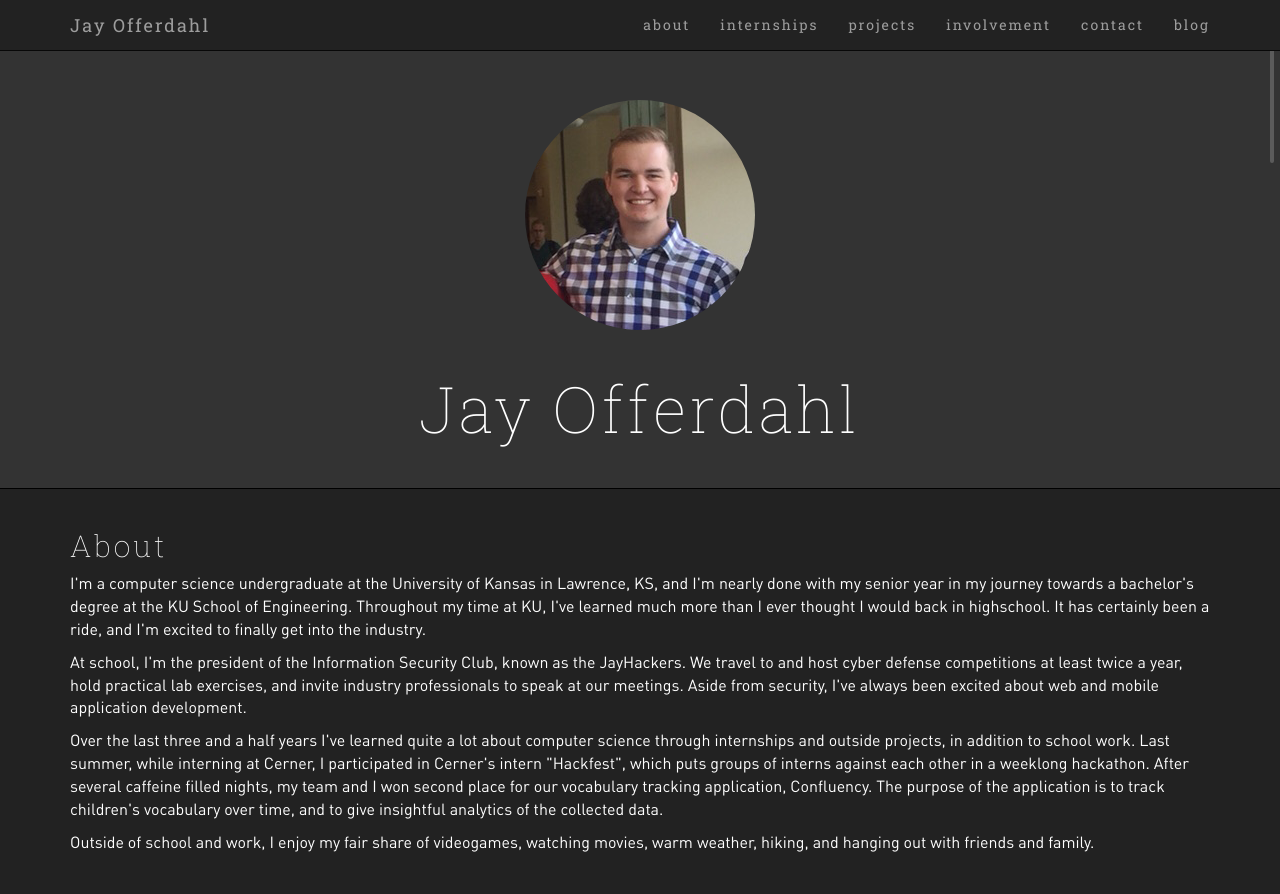
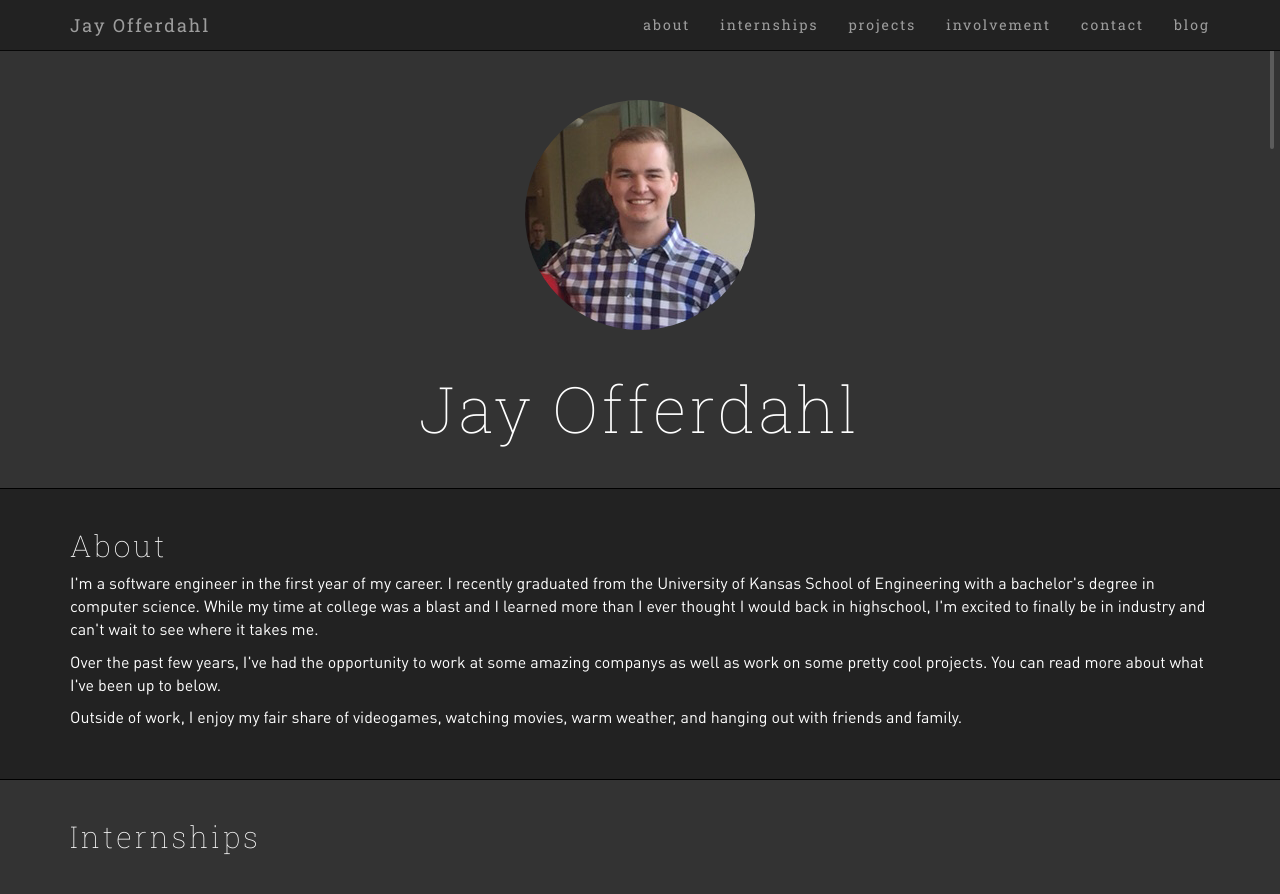
Before and after one commit to JayOfferdahl/jayofferdahl.github.io, a Jekyll site: the page built from index.md, in a window 1280 px wide. Shown: the top 894 px of the page. Built offline with Jekyll 4.4.1, drawn with Linux system fonts in a browser that asks for light colours.

Commit message:
Summer 2017 updates, add Managr project.

```diff
--- a/_layouts/home.html
+++ b/_layouts/home.html
@@ -72,13 +72,11 @@
             <div class="row">
                 <div class="col-lg-12">
                     <h2>About</h2>
-                    <p>I'm a computer science undergraduate at the University of Kansas in Lawrence, KS, and I'm nearly done with my senior year in my journey towards a bachelor's degree at the KU School of Engineering. Throughout my time at KU, I've learned much more than I ever thought I would back in highschool. It has certainly been a ride, and I'm excited to finally get into the industry.</p>
+                    <p>I'm a software engineer in the first year of my career. I recently graduated from the University of Kansas School of Engineering with a bachelor's degree in computer science. While my time at college was a blast and I learned more than I ever thought I would back in highschool, I'm excited to finally be in industry and can't wait to see where it takes me.</p>
 
-                    <p>At school, I'm the president of the Information Security Club, known as the JayHackers. We travel to and host cyber defense competitions at least twice a year, hold practical lab exercises, and invite industry professionals to speak at our meetings. Aside from security, I've always been excited about web and mobile application development.</p>
+                    <p>Over the past few years, I've had the opportunity to work at some amazing companys as well as work on some pretty cool projects. You can read more about what I've been up to below.</p>
 
-                    <p>Over the last three and a half years I've learned quite a lot about computer science through internships and outside projects, in addition to school work. Last summer, while interning at Cerner, I participated in Cerner's intern "Hackfest", which puts groups of interns against each other in a weeklong hackathon. After several caffeine filled nights, my team and I won second place for our vocabulary tracking application, Confluency. The purpose of the application is to track children's vocabulary over time, and to give insightful analytics of the collected data.</p>
-
-                    <p>Outside of school and work, I enjoy my fair share of videogames, watching movies, warm weather, hiking, and hanging out with friends and family.</p>
+                    <p>Outside of work, I enjoy my fair share of videogames, watching movies, warm weather, and hanging out with friends and family.</p>
                 </div>
             </div>
         </div>
@@ -109,7 +107,7 @@
                 </div>
             </div>
 
-            <hr />
+            <hr>
 
             <!-- Garmin International -->
             <div class="row">
@@ -126,7 +124,7 @@
                 </div>
             </div>
 
-            <hr />
+            <hr>
 
             <!-- Big Biscuit -->
             <div class="row">
@@ -139,7 +137,7 @@
                     <h3 class="section-sub-heading">Freelance Developer (The Big Biscuit)</h3>
                     <p class="section-text">After working at The Big Biscuit for over two years as a cook/server, I approached them about designing and developing a brand new site. I had a lot of fun designing and deploying the original site. However, after being stuck with a static site for nearly a year, I rebuilt the site on Angular.js, a framework for one-page web applications, which greatly improved traversing the site, as well as ease of maintainability.</p>
 
-                    <p>I'm currently working on a complete redesign to provide more consistency between the mobile and desktop sites, and I'm incorporating django as my framework of choice. Aside from web development, I also create graphics for use on the site and The Big Biscuit's social media.</p>
+                    <p>I'm currently working on a complete redesign to provide more consistency between the mobile and desktop sites. For this project, I plan on using React.js and Bootstrap as my frameworks. Aside from web development, I also create graphics for use on the site and The Big Biscuit's social media.</p>
                     <p><a href="http://www.bigbiscuitrestaurant.com" target="_blank">Visit the Big Biscuit site.</a></p>
                 </div>
             </div>
@@ -155,28 +153,46 @@
                 </div>
             </div>
 
+            <!-- Managr -->
+            <div class="row">
+                <div class="col-lg-12">
+                    <img class="img-responsive center-block project-img" src="includes/images/managr.png" alt="Managr screenshot">
+                </div>
+            </div>
+            <div class="row">
+                <div class="col-lg-12">
+                    <h3>Senior Design (Managr)</h3>
+                    <p>For my team's senior design project, we chose to create Managr: a project management application aimed at simplifying the connection between project managers and their clients.</p>
+                    <p>The first semester in our capstone class was aimed primarily at designing our application and planning out the steps in which we would bring it to life. The second semester was for implementation. That said, we spent quite a lot of time putting together a functional application on paper, which made it pretty easy to implement when actually coding it.</p>
+                    <p>As far as the functionality of Managr, we had several workflows which allowed potential 'clients' to pitch project ideas to our 'contractor' network. Contractors would bid on these projects, which would be viewable by the client. Once a project bid was accepted, the project was made and both parties could see information such as fiances, milestones, labor, etc.</p>
+                    <p>In the end, we made a pretty cool application that had all of the features we intended it to have when designing it. Aside from that, we learned a lot about the technologies we used, which included Facebook's React.js front-end framework, Django as a backend framework, and PostgreSQL as our database.</p>
+                </div>
+            </div>
+
+            <hr>
+
             <!-- Confluency -->
             <div class="row">
                 <div class="col-lg-12">
-                    <img class="img-responsive center-block confluency-img" src="includes/images/confluency.png" alt="Confluency screenshot" />
+                    <img class="img-responsive center-block project-img" src="includes/images/confluency.png" alt="Confluency screenshot" />
                 </div>
             </div>
             <div class="row">
                 <div class="col-lg-12">
                     <h3>Hackfest 2016 (Confluency)</h3>
-                    <p>As mentioned above, Hackfest 2016 was a week-long hackathon put on by Cerner for the interns. My team, consisting of myself and three other KU undergraduates, took second place with our app: Confluency.</p>
+                    <p>Hackfest 2016 was a week-long hackathon put on by Cerner for the interns. My team, consisting of myself and three other KU undergraduates, took second place with our app: Confluency.</p>
                     <p>The purpose of Confluency is to track children's vocabulary development over time. Our original goal for the week was to connect out GUI/back-end with IBM Watson's speech to text API, which would allow us to take audio from a child's conversation, and convert it to text so we could perform analytical calculations on it in order to show a description of that child's progress. We ended up fleshing out the GUI/back-end to offer a proof of concept before the week concluded.</p>
                     <p>With this app, a user can view their children, each child's conversation history, as well as analytics on all conversations. Users can also record conversations and save them to a specific child.</p>
                     <p>We used the Ionic framework to build this application, which is built off of Angular.js and Cordova, and is made for mobile/web application development. For this project, I worked on both front-end and back-end, and spent quite a bit of time learning the Ionic framework.</p>
                 </div>
             </div>
 
-            <hr />
+            <hr>
 
             <!-- YourToDo -->
             <div class="row">
                 <div class="col-lg-12">
-                    <img class="img-responsive center-block portfolio-img" src="includes/images/ytd.png" alt="YourToDo screenshot" />
+                    <img class="img-responsive center-block project-img" src="includes/images/ytd.png" alt="YourToDo screenshot" />
                 </div>
             </div>
             <div class="row">
@@ -201,7 +217,7 @@
             <!-- Confluency -->
             <div class="row">
                 <div class="col-lg-12">
-                    <img class="img-responsive center-block portfolio-img" src="includes/images/KUISC-Logo.png" alt="KU Information Security Club (Logo)" />
+                    <img class="img-responsive center-block portfolio-img" src="includes/images/kuisc-logo.png" alt="KU Information Security Club (Logo)" />
                 </div>
             </div>
             <div class="row">
@@ -209,12 +225,12 @@
                     <h3>President, KU Information Security Club (The JayHackers)</h3>
                     <p>I joined KUISC in the beginning of the spring 2015 semester. The purpose of the club is to train students in the ability to properly secure and defend home and enterprise systems, present industry speakers, and provide students with access to a network of professionals in the cyber security field.</p>
 
-                    <p>After I joined the club, I was invited to be part of the competition team that travels to regional qualifiers and workshops to compete in cyber defense competitions. Since joining, I've traveled with the team to several competitions, including the Rocky Mountain and "At Large" regional qualifiers, two Central Area Networking and Security workshops, and Iowa State's cyber defense competition.</p>
+                    <p>After I joined the club, I was invited to be part of the competition team that travels to regional qualifiers and workshops to compete in cyber defense competitions. Since joining, I've traveled with the team to several competitions, including the Rocky Mountain and "At Large" regional qualifiers, two Central Area Networking and Security workshops, and two of Iowa State's cyber defense competitions.</p>
 
-                    <p>During the spring 2016 semester, I took over as president, and have been working to coordinate several events here at KU. Since then, the club has hosted the First Infantry Division stationed in Fort Riley, KS as part of two "Cyber Blitz" events. We have also hosted a National Science Foundation sponsored GenCyber summer camp, which aimed to educate teachers about ways to bring cyber security concepts into their students lives, while also giving them hands on skills related to information
+                    <p>During the spring 2016 semester, I took over as president, and worked to coordinate several events here at KU. Since then, the club has hosted the First Infantry Division stationed in Fort Riley, KS as part of two "Cyber Blitz" events. We have also hosted a National Science Foundation sponsored GenCyber summer camp, which aimed to educate teachers about ways to bring cyber security concepts into their students lives, while also giving them hands on skills related to information
                     security.</p>
 
-                    <p>So far this semester, the competition team has participated in two competitions (ISUCDC &amp; ALCCDC), and has also hosted several high school students, undergraduates from KU, and soldiers from the First Infantry Division for the second Cyber Blitz. While our activity may be cooling down for the school year, we look forward to the challenges and opportunities that another year brings in the fall.</p>
+                    <p>After graduating, I officially became a 'legacy' member of the club. I look forward to helping the crew out with their upcoming competitions as much as I can, and can only say that I am happy to have been a part of such a phenomenal group of people.</p>
                 </div>
             </div>
         </div>
--- a/includes/css/styles.css
+++ b/includes/css/styles.css
@@ -102,8 +102,8 @@
     padding-bottom: 25px;
 }
 
-.confluency-img {
-    max-height: 400px;
+.project-img {
+    max-height: 300px;
     padding-bottom: 25px;
 }
 
```
Also changed, not shown: includes/images/KUISC-Logo.png (deleted), includes/images/kuisc-logo.png (added), includes/images/managr.png (added), 8 other files.
